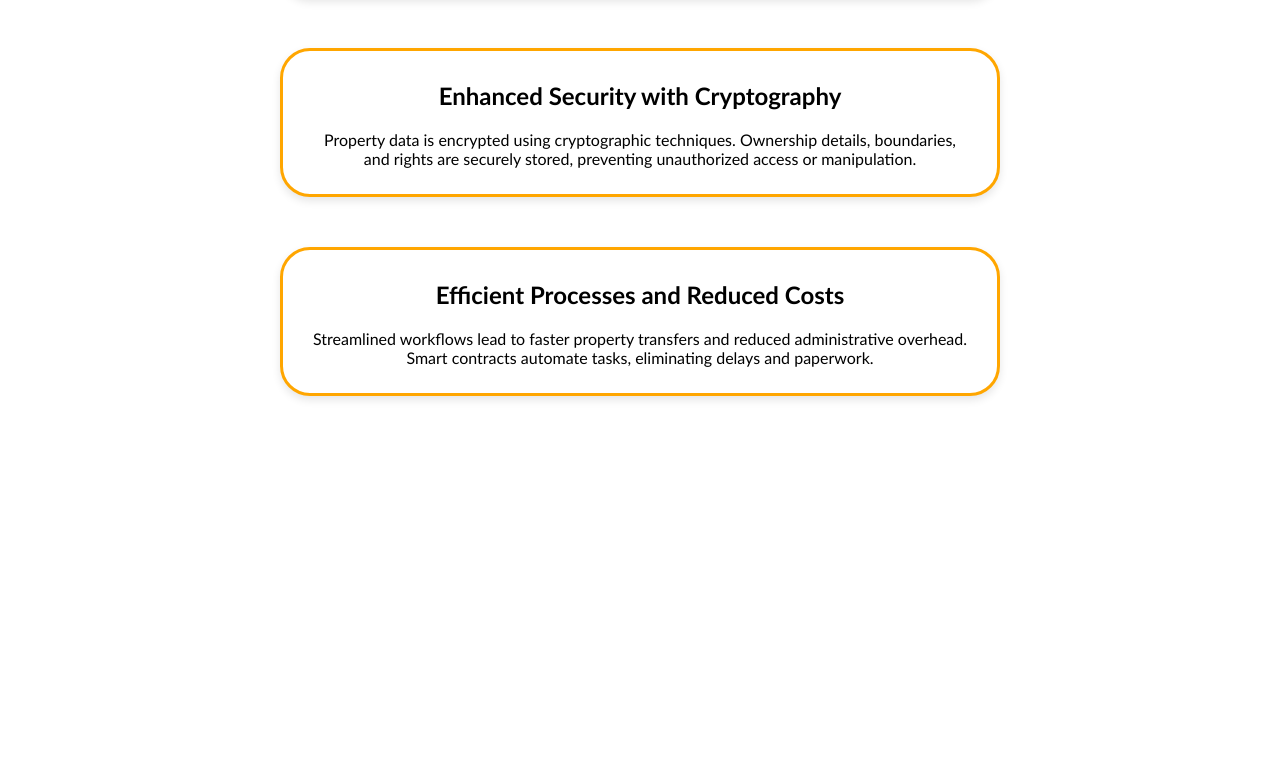
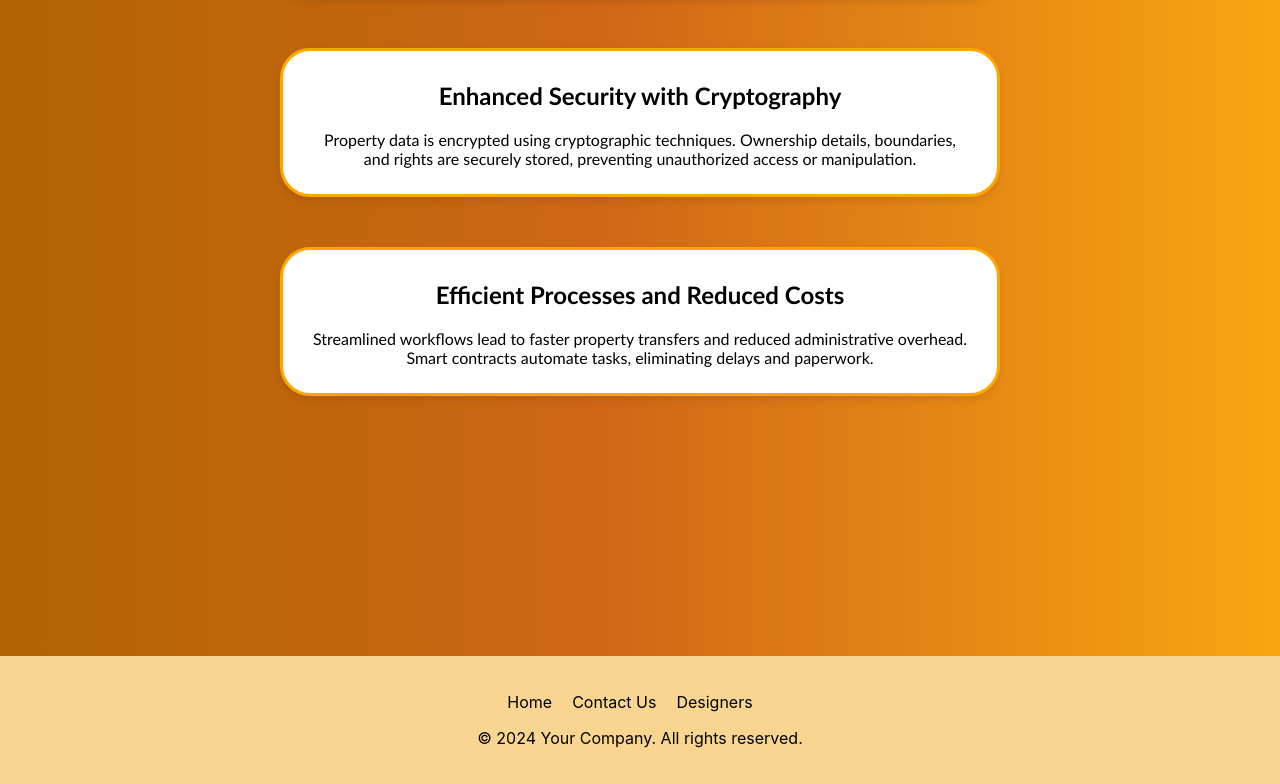
Before and after one commit to Bhusal-Ravi/Minor-Project, a React (Create React App) app: page / in a window 1280 px wide. Shown: the part 1134-1918 px from the top of the page. Before the commit the page ends 1770 px from the top, so only its background shows below. Built offline with nearby package versions, Linux system fonts and the light colour scheme.

Commit message:
Footer and Gradient BackGround

```diff
--- a/public/index.html
+++ b/public/index.html
@@ -26,7 +26,7 @@
     -->
     <title>LOGIN</title>
   </head>
-  <body>
+  <body class="body">
     <noscript>You need to enable JavaScript to run this app.</noscript>
     <div id="root"></div>
     <!--
--- a/src/App.css
+++ b/src/App.css
@@ -0,0 +1,4 @@
+.body{
+    background: rgb(176,101,1);
+background: linear-gradient(90deg, rgba(176,101,1,1) 0%, rgba(207,103,23,1) 47%, rgba(250,165,17,1) 100%);
+}
--- a/src/App.js
+++ b/src/App.js
@@ -3,6 +3,7 @@ import Login from "./Components/Assets/Login/Login";
 //import Register from "./Components/Assets/Register/Register";
 import Navbar from "./Components/Navbar/Navbar";
 import WhatWeOffer from "./Components/Offers/Offers";
+import Footer from "./Components/Footer/Footer";
 
 function App() {
   return (
@@ -10,6 +11,7 @@ function App() {
       <Navbar />
       <Login />
       <WhatWeOffer />
+      <Footer />
     </div>
   );
 }
--- /dev/null
+++ b/src/Components/Footer/Footer.css
@@ -0,0 +1,25 @@
+/* Footer.css */
+
+.footer {
+    background-color: #F8D692;
+    color: #000000;
+    text-align: center;
+    padding: 20px;
+  }
+
+  .footer nav ul {
+    list-style: none;
+    padding: 0;
+  }
+
+  .footer nav ul li {
+    display: inline-block;
+    margin-right: 20px;
+  }
+
+  .footer nav ul li a {
+    color: #000000;
+    text-decoration: none;
+  }
+
+  /* Style the copyright notice or any other footer elements as needed */
--- /dev/null
+++ b/src/Components/Footer/Footer.jsx
@@ -0,0 +1,27 @@
+// Footer.js
+
+import React from 'react';
+import './Footer.css'; // Import the corresponding CSS file
+
+const Footer = () => {
+  return (
+    <footer className="footer">
+      <nav>
+        <ul>
+          <li>
+            <a href="/">Home</a>
+          </li>
+          <li>
+            <a href="/contact">Contact Us</a>
+          </li>
+          <li>
+            <a href="/designers">Designers</a>
+          </li>
+        </ul>
+      </nav>
+      <p>© 2024 Your Company. All rights reserved.</p>
+    </footer>
+  );
+};
+
+export default Footer;
--- a/src/Components/Offers/Offers.css
+++ b/src/Components/Offers/Offers.css
@@ -17,7 +17,7 @@
     max-width: 800px;
     margin: 20px auto;
     text-align: center;
-    margin-bottom: 150px;
+    margin-bottom: 170px;
   }
 
 
@@ -39,11 +39,7 @@
     animation-range: entry 0% cover 40%;
   }
 
-  .cont {
-    width: 100%;
-    display: inline-block;
-    height: 100vh;
-  }
+
 
   .type {
     font-family: monospace;
```
